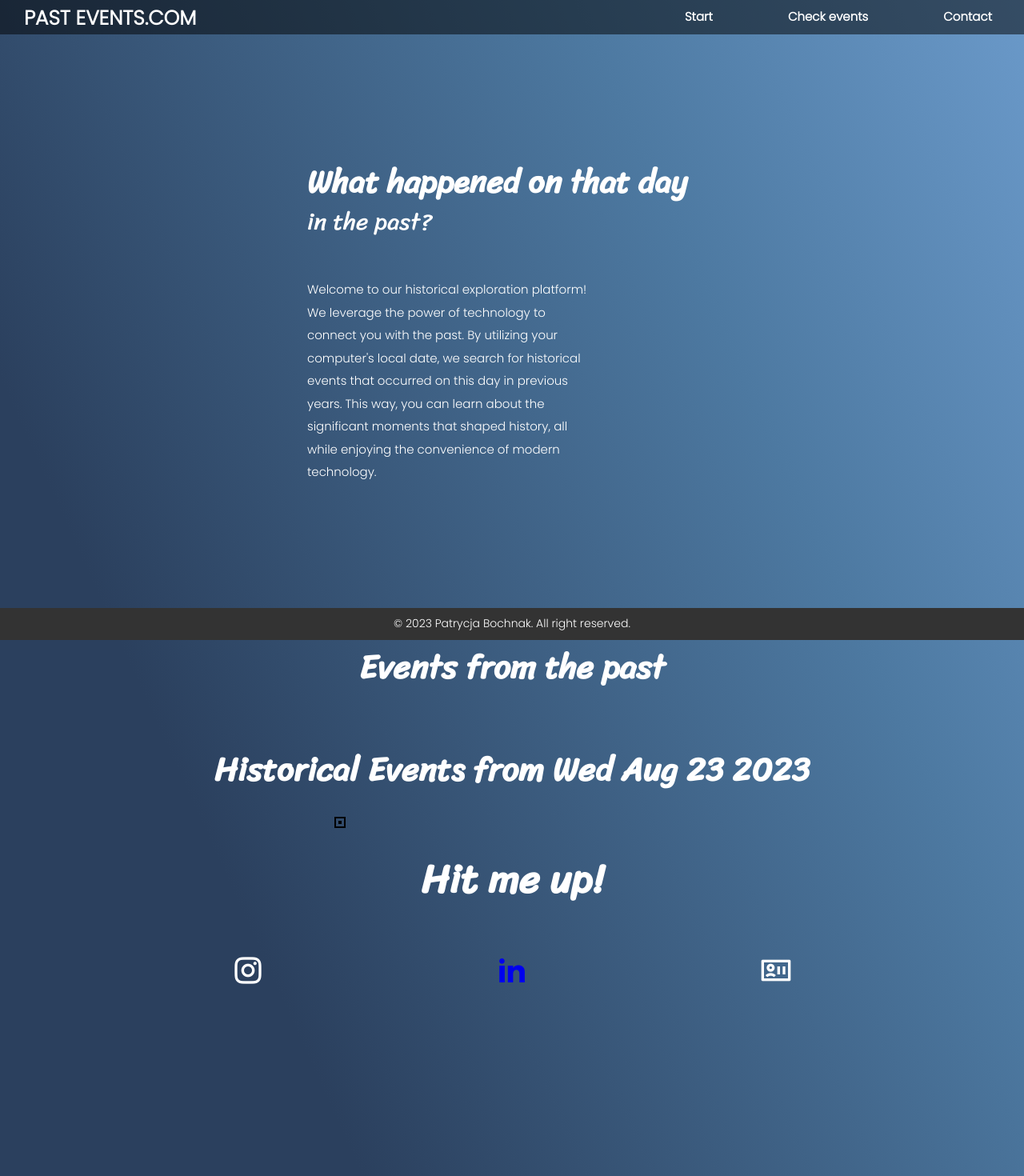
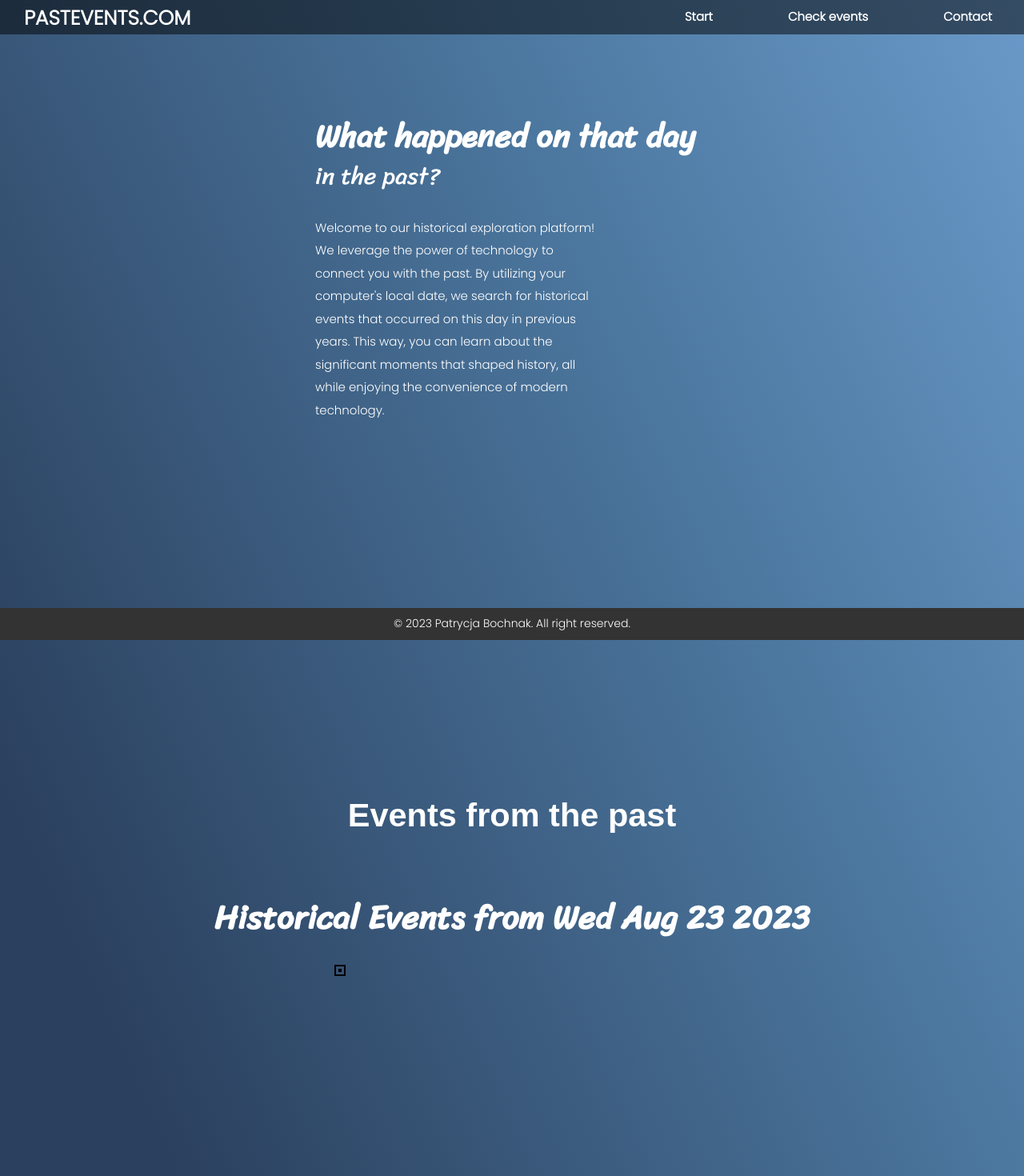
Before and after one commit to PatrycjaBochnak/What-happened-that-day, a React (Create React App) app: page / in a window 1280 px wide. Shown: the top 1470 px of the page at 80% size. Built offline with nearby package versions, Linux system fonts and the light colour scheme; no server answers.

Commit message:
changes with margin

```diff
--- a/src/layouts/Contact.js
+++ b/src/layouts/Contact.js
@@ -12,7 +12,6 @@ const Contact = ({ sr }) => {
     <>
       <div className="contact">
         <div className="contact-text">Hit me up!</div>
-      </div>
       <div className="social-media-icons">
         <div className="ig">
           <i className="ri-instagram-line"></i>
@@ -26,6 +25,7 @@ const Contact = ({ sr }) => {
           <i className="ri-pass-pending-line"></i>
         </div>
       </div>
+      </div>
     </>
   );
 };
--- a/src/layouts/Events.js
+++ b/src/layouts/Events.js
@@ -8,8 +8,6 @@ const Events = ({ sr }) => {
 
   useEffect(() => {
     sr.reveal(".events", { delay: 200, origin: "top" });
-    sr.reveal(".events-content", { delay: 450, origin: "top" });
-
     const date = new Date();
     setCurrentDate(date);
   }, [sr]);
--- a/src/layouts/Nav.js
+++ b/src/layouts/Nav.js
@@ -3,6 +3,8 @@ import ButtonsMenu from "./ButtonsMenu";
 import "../styles/Nav.css";
 
 const Nav = () => (
+  <>
+    <div className="logo-text">PASTEVENTS.COM</div>
     <div className="navbar">
       <div className="nav-items">
         <ButtonsMenu source="page" linkName="Start" />
@@ -10,6 +12,7 @@ const Nav = () => (
         <ButtonsMenu source="contact" linkName="Contact" />
       </div>
     </div>
+  </>
 );
 
 export default Nav;
--- a/src/layouts/Page.js
+++ b/src/layouts/Page.js
@@ -1,17 +1,16 @@
 import React, { useEffect } from "react";
 import "../styles/App.css";
+import "../styles/Page.css"
 import Events from "./Events";
 import Contact from "./Contact";
 
 const Page = ({ sr }) => {
   useEffect(() => {
     sr.reveal(".page-text", { delay: 200, origin: "top" });
-    sr.reveal(".page-img", { delay: 450, origin: "top" });
   }, [sr]);
 
   return (
     <>
-      <div className="logo-text">PAST EVENTS.COM</div>
       <div className="page">
         <div className="page-text">
           <h3>What happened on that day</h3>
--- a/src/styles/App.css
+++ b/src/styles/App.css
@@ -26,53 +26,3 @@ body {
   list-style: none;
   text-decoration: none;
 }
-.logo-text {
-  margin-top: 5px;
-  margin-left: 30px;
-  position: fixed;
-  z-index: 1001;
-  font-family: "Poppins";
-  font-weight: 600;
-  font-size: 25px;
-  color: white;
-}
-.page {
-  display: flex;
-  flex-flow: row;
-  align-items: center;
-  justify-content: center;
-  margin-bottom: 200px;
-}
-.page-text {
-  width: 40%;
-  display: inline-block;
-}
-.page-text h3 {
-  font-family: "Sriracha", cursive;
-  font-size: 40px;
-  font-weight: 600;
-  color: white;
-  margin-top: 200px;
-}
-.page-text h4 {
-  font-family: "Sriracha";
-  font-size: 30px;
-  font-weight: normal;
-  color: #fff;
-  margin-bottom: 50px;
-}
-.page-text p {
-  color: white;
-  font-size: 15px;
-  line-height: 1.9;
-  width: 70%;
-}
-.contact,
-.events {
-  font-family: Arial, Helvetica, sans-serif;
-  font-weight: 600;
-  display: flex;
-  justify-content: center;
-  font-size: 50px;
-  color: white;
-}
--- a/src/styles/Contact.css
+++ b/src/styles/Contact.css
@@ -1,10 +1,16 @@
 .contact {
-  font-family: "Sriracha", cursive;
+  height: 650px;
   display: flex;
   flex-flow: column;
   align-items: center;
+  font-family: Arial, Helvetica, sans-serif;
+  font-weight: 600;
+  justify-content: center;
+  font-size: 50px;
+  color: white;
 }
 .social-media-icons {
+  margin-top: 50px;
   text-decoration: none;
   color: white;
   display: flex;
@@ -13,8 +19,6 @@
   justify-content: space-evenly;
   width: 100%;
   font-size: 40px;
-  margin-top: 50px;
-  margin-bottom: 300px;
 }
 .ig {
   position: relative;
--- a/src/styles/Events.css
+++ b/src/styles/Events.css
@@ -1,9 +1,13 @@
 .events {
-  font-family: "Sriracha";
+  height: 900px;
   display: flex;
   flex-flow: column;
   justify-content: center;
   align-items: center;
+  font-family: Arial, Helvetica, sans-serif;
+  font-weight: 600;
+  font-size: 50px;
+  color: white;
 }
 .events-content {
   display: flex;
--- a/src/styles/Nav.css
+++ b/src/styles/Nav.css
@@ -1,12 +1,11 @@
 .navbar {
   position: fixed;
-  top: 0;
   width: 100%;
   background-color: rgba(0, 0, 0, 0.5);
   display: flex;
   justify-content: flex-end;
   padding: 10px;
-  z-index: 1000;
+  align-content: center;
 }
 
 .nav-items {
@@ -27,3 +26,14 @@
   cursor: pointer;
   border-bottom: 2px solid white;
 }
+.logo-text {
+  font-family: "Poppins";
+  font-weight: 600;
+  font-size: 25px;
+  color: white;
+  position: fixed;
+  z-index: 1001;
+  margin-left: 30px;
+  margin-top: 5px;
+
+}
--- /dev/null
+++ b/src/styles/Page.css
@@ -0,0 +1,33 @@
+.page {
+    height: 650px;
+    width: 100%;
+    padding: 10px;
+    display: flex;
+    flex-flow: row;
+    align-items: center;
+    justify-content: center;
+  }
+  .page-text {
+    width: 40%;
+    display: inline-block;
+    line-height: 1.5;
+  }
+  .page-text h3 {
+    font-family: "Sriracha", cursive;
+    font-size: 40px;
+    font-weight: 600;
+    color: white;
+  }
+  .page-text h4 {
+    font-family: "Sriracha";
+    font-size: 30px;
+    font-weight: normal;
+    color: #fff;
+  }
+  .page-text p {
+    margin-top: 30px;
+    color: white;
+    font-size: 15px;
+    line-height: 1.9;
+    width: 70%;
+  }
```
Lines whose indentation alone changed are shown as unchanged.
